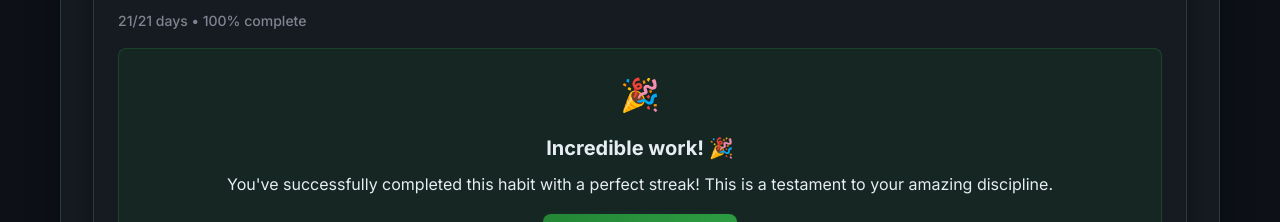
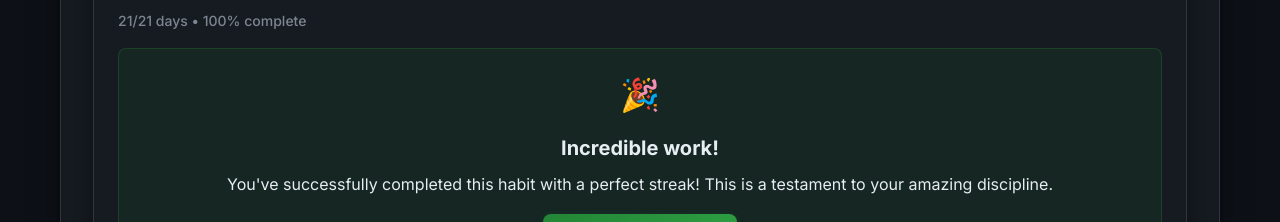
Before and after one commit to RiteshJha912/epoch, a Next.js app: page /test in a window 1280 px wide. Shown: the part 3440-3662 px from the top of the page. Built offline with nearby package versions, Linux system fonts and the light colour scheme; no server answers; sample sign-in values are in the browser's storage.

Commit message:
small fix

```diff
--- a/components/HabitGrid.js
+++ b/components/HabitGrid.js
@@ -25,7 +25,7 @@ const getCelebrationMessage = (completedDays, totalDays) => {
   const completionPercentage = Math.round((completedDays / totalDays) * 100)
   if (completedDays === totalDays) {
     return {
-      title: 'Incredible work! 🎉',
+      title: 'Incredible work! ',
       message:
         "You've successfully completed this habit with a perfect streak! This is a testament to your amazing discipline.",
       emoji: '🔥',
```
